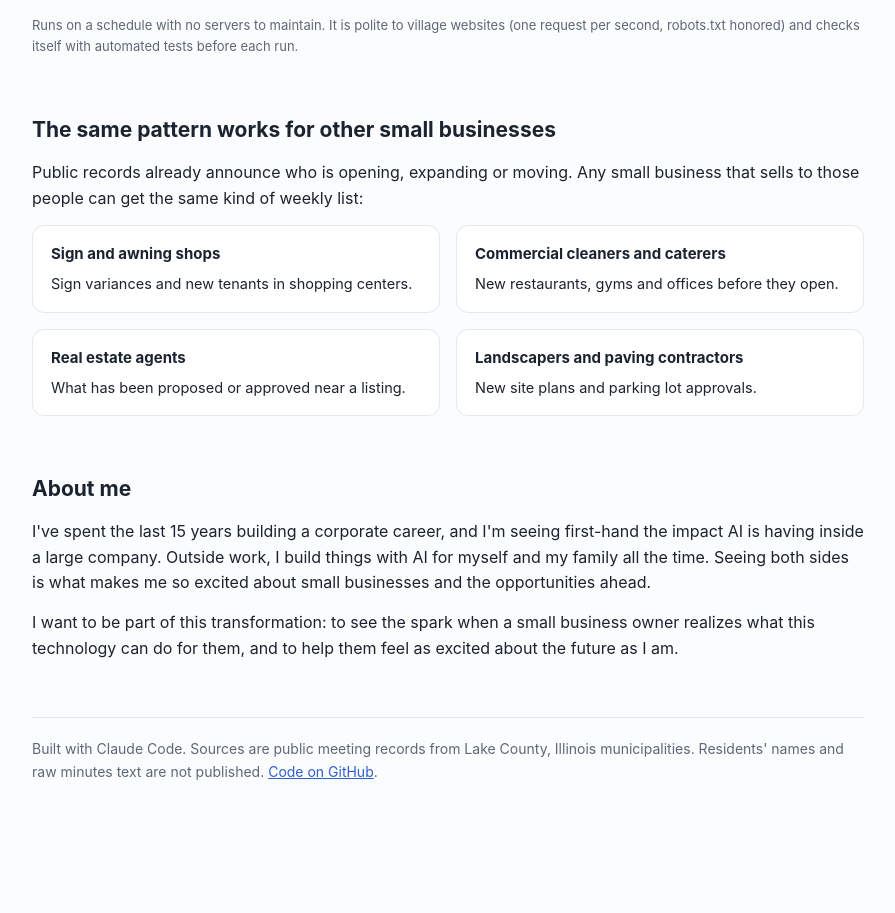
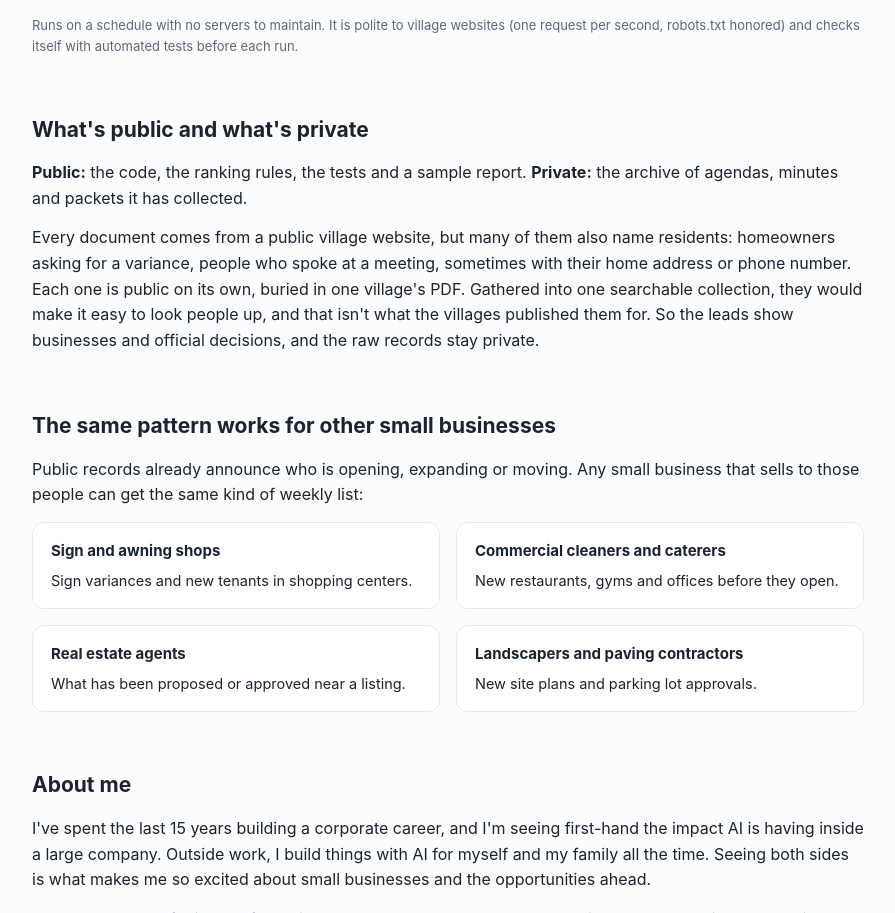
Before and after one commit to aleksandraa-max/lake-county-civic-leads, a plain HTML site: page docs/index.html in a window 1280 px wide. Shown: the part 2285-3198 px from the top of the page, without its empty margins (192-1087 px from the left). Before the commit the page ends 3140 px from the top, so only its background shows below. Drawn offline with Linux system fonts and the light colour scheme.

Commit message:
Page: what's public, what's private, and why

```diff
--- a/docs/index.html
+++ b/docs/index.html
@@ -233,6 +233,16 @@
   <p class="note">Runs on a schedule with no servers to maintain. It is polite to village websites
     (one request per second, robots.txt honored) and checks itself with automated tests before each run.</p>
 
+  <h2>What's public and what's private</h2>
+  <p><strong>Public:</strong> the code, the ranking rules, the tests and a sample report.
+    <strong>Private:</strong> the archive of agendas, minutes and packets it has collected.</p>
+  <p>Every document comes from a public village website, but many of them also name residents:
+    homeowners asking for a variance, people who spoke at a meeting, sometimes with their home
+    address or phone number. Each one is public on its own, buried in one village's PDF. Gathered into
+    one searchable collection, they would make it easy to look people up, and that isn't what the
+    villages published them for. So the leads show businesses and official decisions, and the raw
+    records stay private.</p>
+
   <h2>The same pattern works for other small businesses</h2>
   <p>Public records already announce who is opening, expanding or moving. Any small business that sells to
     those people can get the same kind of weekly list:</p>
```
